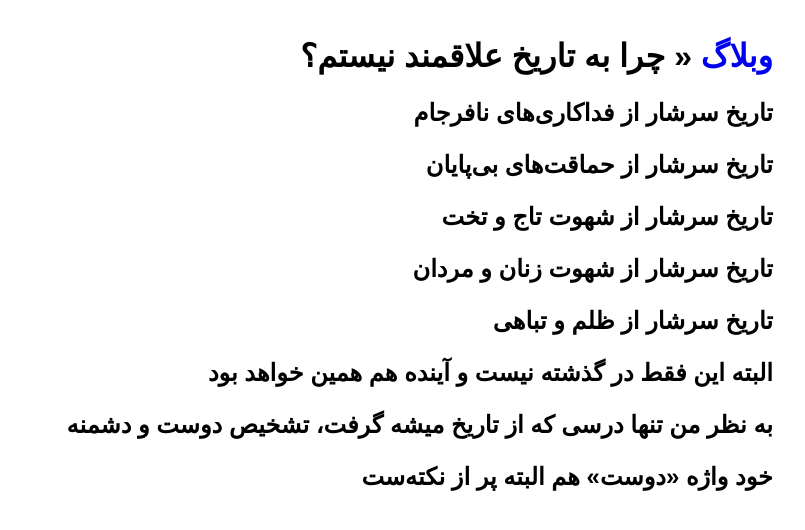
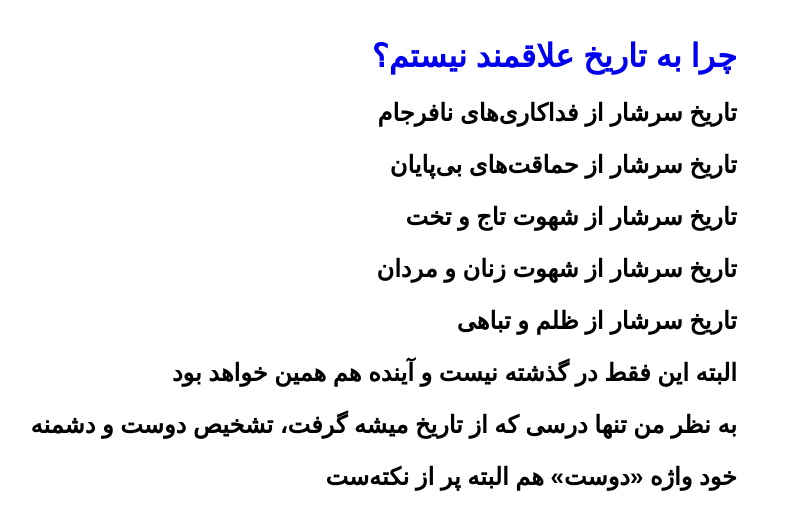
Before and after one commit to darkblog/darkblog.github.io, a Jekyll site: the page built from _posts/2024-7-4-2.md, in a window 1280 px wide. Shown: the top 530 px of the page, without its empty margins (392-1197 px from the left). Built offline with Jekyll 4.4.1, drawn with Linux system fonts in a browser that asks for light colours.

Commit message:
Update post.html

```diff
--- a/_layouts/post.html
+++ b/_layouts/post.html
@@ -10,7 +10,7 @@
 <style>body{font-family:sans-serif;margin:auto;padding:1em;max-width:80ch}a{text-decoration:none}</style>
 </head>
 <body>
-<h1><a href="https://darkblog.github.io/">وبلاگ</a>&nbsp;«&nbsp;{{ page.title }}</h1>
+<h1><a href="https://darkblog.github.io/">{{ page.title }}</a></h1>
 <h2>{{ content }}</h2>
 </body>
 </html>
```
